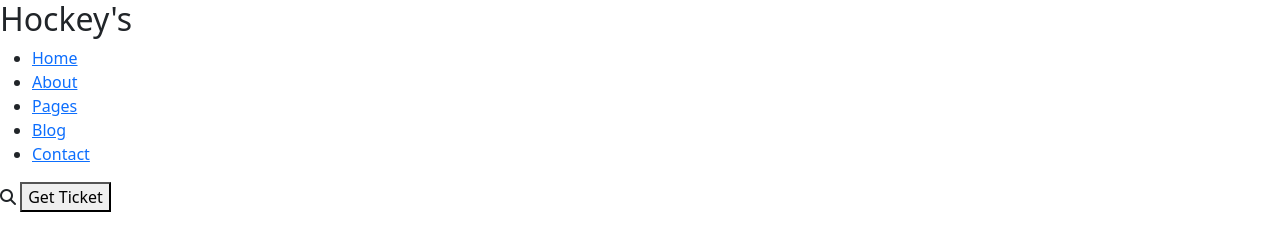
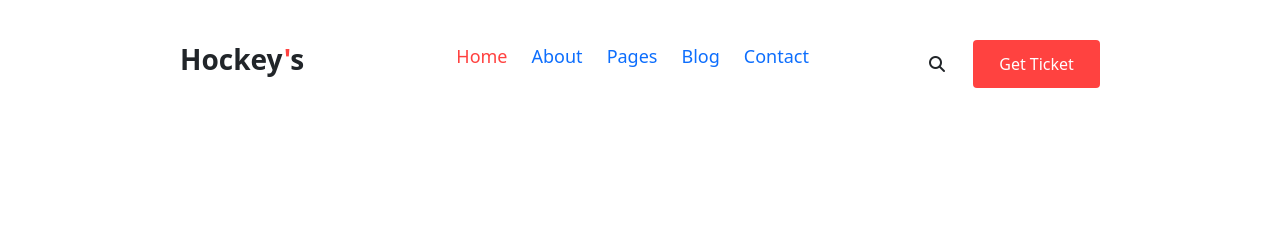
Before and after one commit to WebDevDibbo/sport-Hockey, a plain HTML site: page index.html in a window 1280 px wide. Drawn offline with nearby package versions, Linux system fonts and the light colour scheme.

Commit message:
navbar created

```diff
--- a/index.html
+++ b/index.html
@@ -1,28 +1,38 @@
 <!DOCTYPE html>
 <html lang="en">
+
 <head>
     <meta charset="UTF-8">
     <meta name="viewport" content="width=device-width, initial-scale=1.0">
-    <title>Document</title>
+    <title>Hockey</title>
+    <link rel="stylesheet" href="style.css">
     <!-- bootstrap cdn -->
     <link rel="stylesheet" href="https://cdn.jsdelivr.net/npm/bootstrap@5.3.3/dist/css/bootstrap.min.css">
     <!-- fontawesome cdn -->
-    <link rel="stylesheet" href="https://cdnjs.cloudflare.com/ajax/libs/font-awesome/6.5.2/css/all.min.css" integrity="sha512-SnH5WK+bZxgPHs44uWIX+LLJAJ9/2PkPKZ5QiAj6Ta86w+fsb2TkcmfRyVX3pBnMFcV7oQPJkl9QevSCWr3W6A==" crossorigin="anonymous" referrerpolicy="no-referrer" />
+    <link rel="stylesheet" href="https://cdnjs.cloudflare.com/ajax/libs/font-awesome/6.5.2/css/all.min.css"
+        integrity="sha512-SnH5WK+bZxgPHs44uWIX+LLJAJ9/2PkPKZ5QiAj6Ta86w+fsb2TkcmfRyVX3pBnMFcV7oQPJkl9QevSCWr3W6A=="
+        crossorigin="anonymous" referrerpolicy="no-referrer" />
+    <!-- google fonts -->
+    <link rel="preconnect" href="https://fonts.googleapis.com">
+    <link rel="preconnect" href="https://fonts.gstatic.com" crossorigin>
+    <link href="https://fonts.googleapis.com/css2?family=Open+Sans:ital,wght@0,300..800;1,300..800&display=swap"
+        rel="stylesheet">
 </head>
+
 <body>
     <header>
-        <nav>
-            <h2>Hockey<span>'</span>s</h2>
-            <ul>
-                <li><a href="#">Home</a></li>
-                <li><a href="#">About</a></li>
-                <li><a href="#">Pages</a></li>
-                <li><a href="#">Blog</a></li>
-                <li><a href="#">Contact</a></li>
+        <nav class="d-flex justify-content-around align-items-center">
+            <div><h3 class="f-700">Hockey<span class="text-color">'</span>s</h3></div>
+            <ul class="d-flex align-items-center list-none ">
+                <li class="me-4"><a class="text-decoration-none text-color" href="#">Home</a></li>
+                <li class="me-4"><a class="text-decoration-none" href="#">About</a></li>
+                <li class="me-4"><a class="text-decoration-none" href="#">Pages</a></li>
+                <li class="me-4"><a class="text-decoration-none" href="#">Blog</a></li>
+                <li><a class="text-decoration-none" href="#">Contact</a></li>
             </ul>
             <div class="nav-btn">
-                <i class="fa-solid fa-magnifying-glass"></i>
-                <button class="ticket-btn">Get Ticket</button>
+                <i class="fa-solid fa-magnifying-glass me-4"></i>
+                <button class="ticket-btn primary-btn">Get Ticket</button>
             </div>
         </nav>
     </header>
@@ -32,7 +42,8 @@
     <footer>
 
     </footer>
-<!-- bootstrap js cdn -->
-<script src="	https://cdn.jsdelivr.net/npm/bootstrap@5.3.3/dist/js/bootstrap.bundle.min.js"></script>
+    <!-- bootstrap js cdn -->
+    <script src="	https://cdn.jsdelivr.net/npm/bootstrap@5.3.3/dist/js/bootstrap.bundle.min.js"></script>
 </body>
+
 </html>
--- /dev/null
+++ b/style.css
@@ -0,0 +1,38 @@
+*
+{
+    margin: 0;
+    padding: 0;
+    box-sizing:border-box;
+}
+html, body
+{
+    width:100%;
+    height:100%;
+}
+.text-color
+{
+    color:#FF4240
+}
+.list-none
+{
+    list-style:none;
+}
+.f-700
+{
+    font-weight:700;
+}
+.primary-btn
+{
+    padding:12px 26px;
+    border:none;
+    background-color: #FF4240;
+    color:#fff;
+    border-radius:4px;
+}
+nav ul > li > a
+{
+    font-size:18px;
+}
+nav{
+    margin:40px 120px;
+}
```
